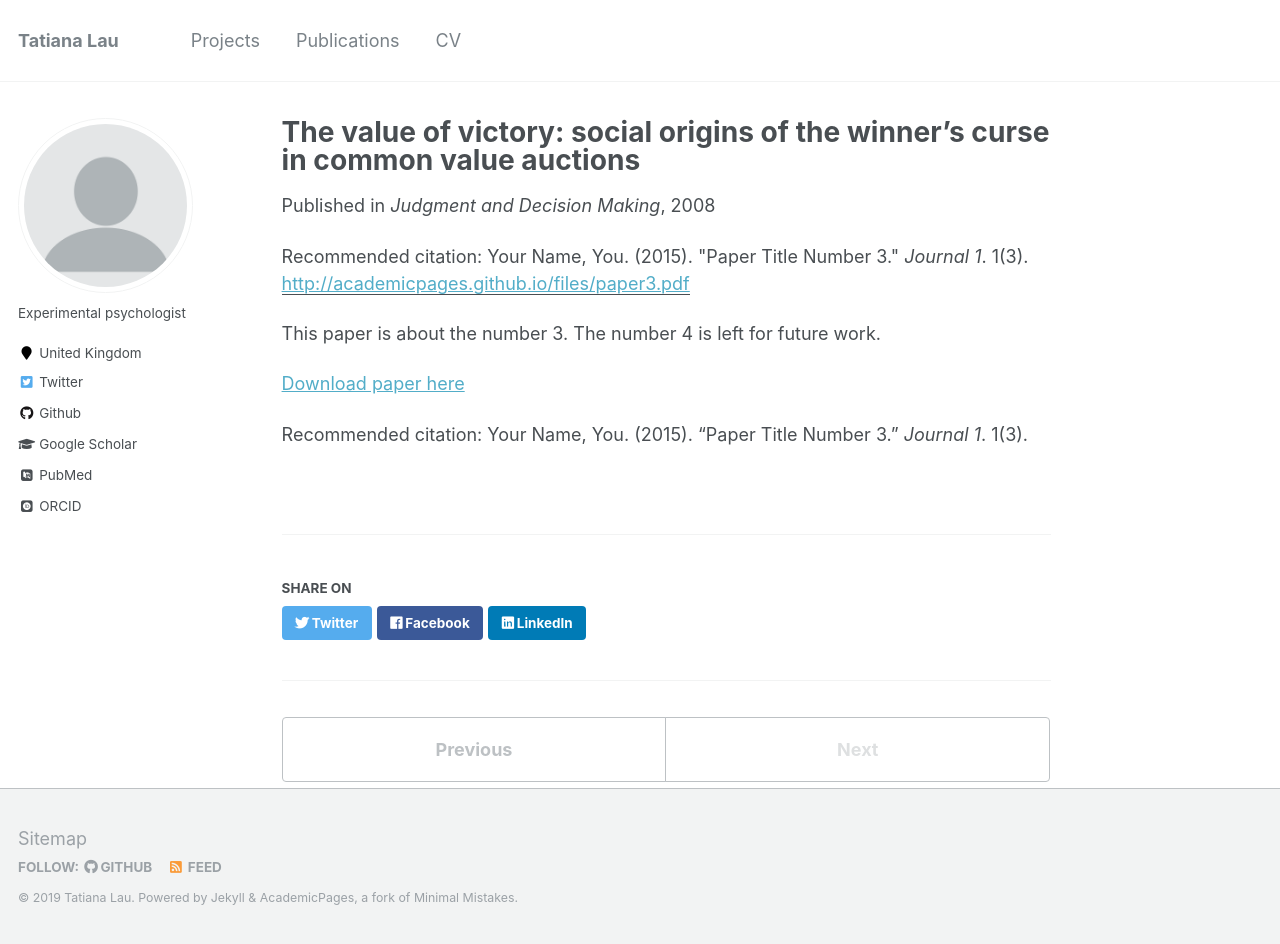
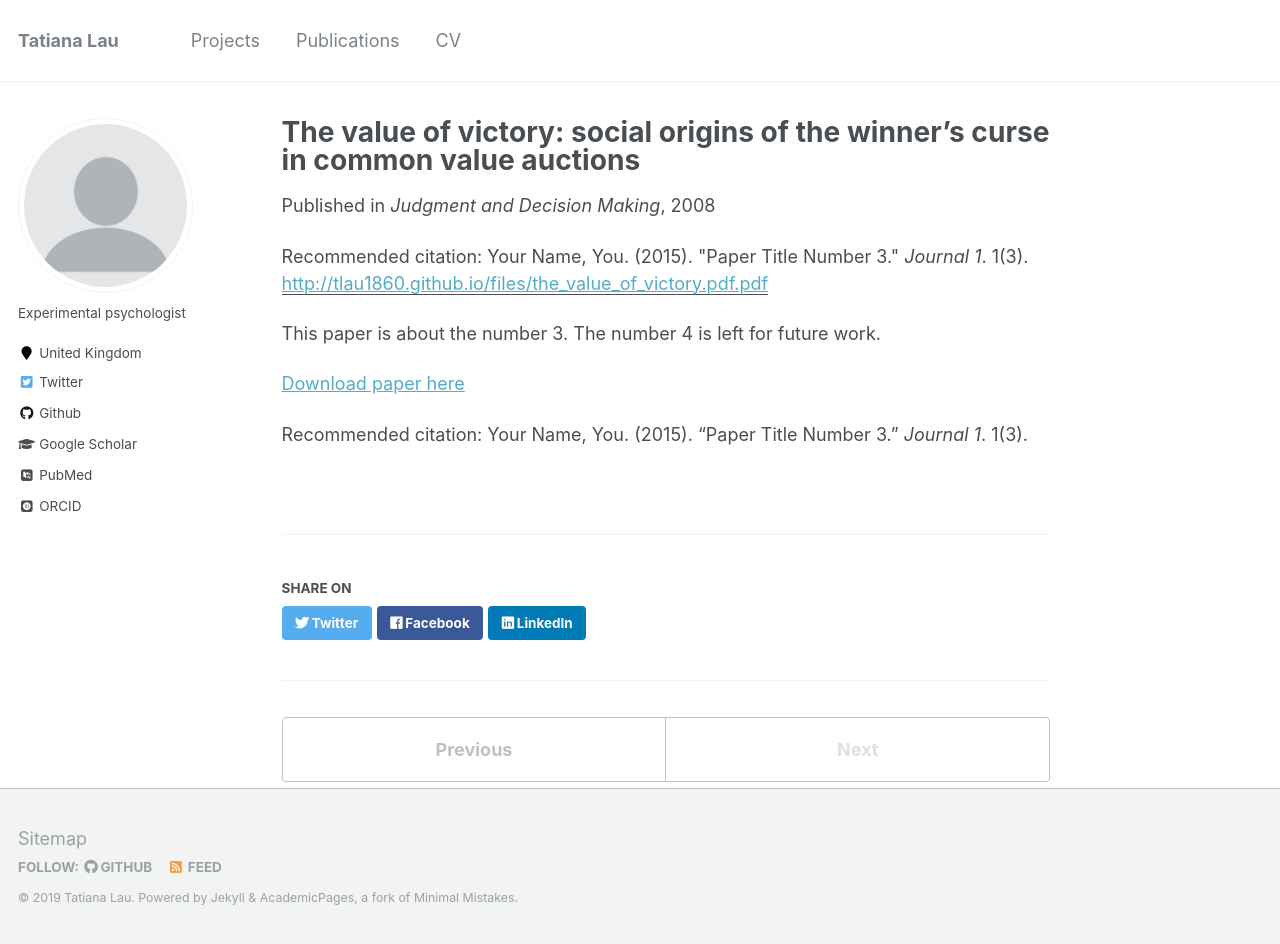
Before and after one commit to tlau1860/tlau1860.github.io, a Jekyll site: the page built from _publications/2015-10-01-paper-title-number-3.md, in a window 1280 px wide and 944 px high. Built offline with Jekyll 4.4.1, drawn with Linux system fonts in a browser that asks for light colours; some web fonts are replaced; some of the changed lines change nothing that is shown.

```diff
--- a/_publications/2015-10-01-paper-title-number-3.md
+++ b/_publications/2015-10-01-paper-title-number-3.md
@@ -5,7 +5,7 @@
 excerpt: 'This is about somethingk.'
 date: 2008-08-01
 venue: 'Judgment and Decision Making'
-paperurl: 'http://academicpages.github.io/files/paper3.pdf'
+paperurl: 'http://tlau1860.github.io/files/the_value_of_victory.pdf.pdf'
 citation: 'Your Name, You. (2015). &quot;Paper Title Number 3.&quot; <i>Journal 1</i>. 1(3).'
 ---
 This paper is about the number 3. The number 4 is left for future work.
```
